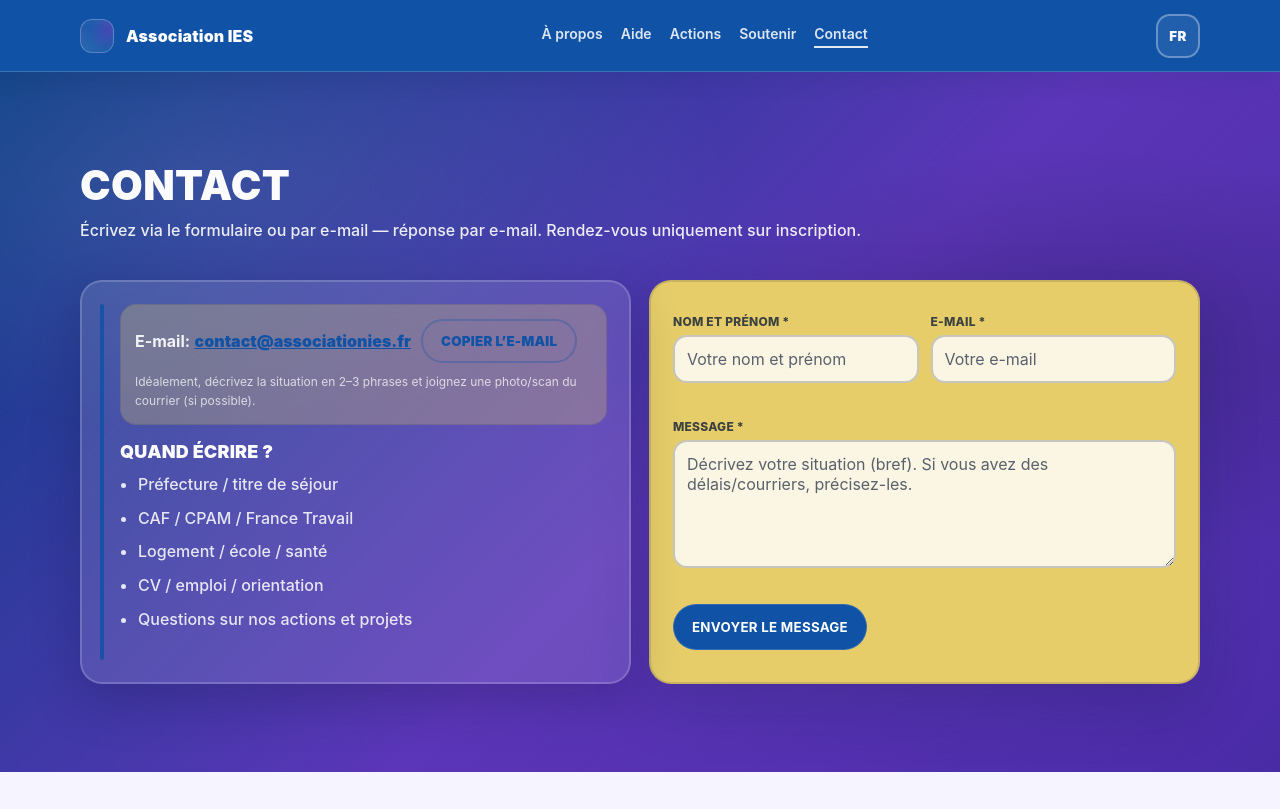
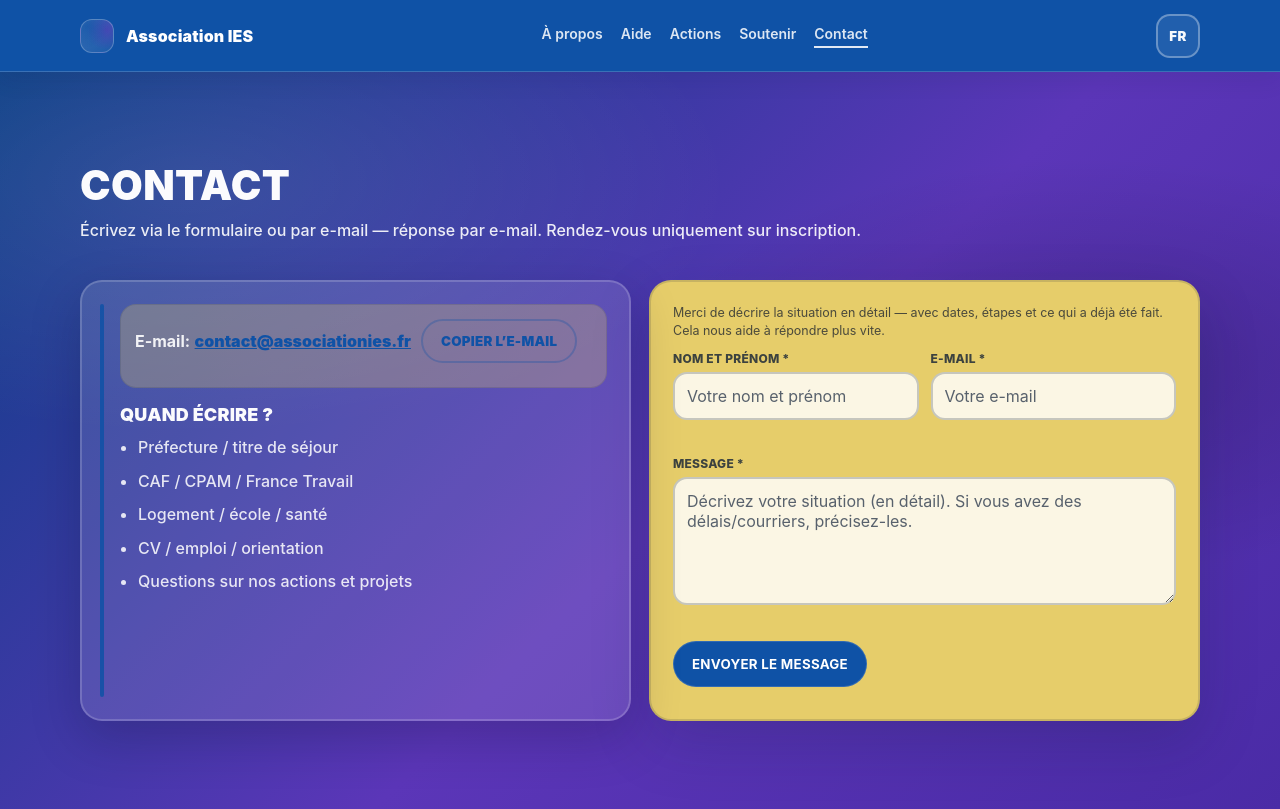
Before and after one commit to aslanzubairaev/Association-IES-, a Next.js app: page /fr/contact in a window 1280 px wide. Built offline with nearby package versions, Linux system fonts and the light colour scheme.

Commit message:
изменил тексты на желтой карточке на странице КОНТАКТЫ

```diff
--- /dev/null
+++ b/src/app/[locale]/contact/page.module.css
@@ -0,0 +1,7 @@
+.formNote {
+  font-size: 12.5px;
+  line-height: 1.4;
+  color: rgba(15, 23, 42, 0.72);
+  max-width: 560px;
+  margin: 0 0 12px;
+}
--- a/src/app/[locale]/contact/page.tsx
+++ b/src/app/[locale]/contact/page.tsx
@@ -4,6 +4,7 @@ import { Container } from "@/components/ui/Container";
 import { QuickContactForm } from "@/components/contacts/QuickContactForm";
 import { ContactEmailBox } from "@/components/contacts/ContactEmailBox";
 import { contactCopy, contactTopicLabels, getActionTopicLabels } from "@/content/actions";
+import styles from "./page.module.css";
 
 export default function ContactPage({
   params,
@@ -40,6 +41,10 @@ export default function ContactPage({
   const pageLead = contactCopy[locale].pageLead;
   const whenTitle = contactCopy[locale].whenTitle;
   const whenItems = contactCopy[locale].whenItems;
+  const helperTextRu =
+    "Пожалуйста, опишите ситуацию подробно — с датами, шагами и тем, что уже сделано. Так мы ответим быстрее.";
+  const helperTextFr =
+    "Merci de décrire la situation en détail — avec dates, étapes et ce qui a déjà été fait. Cela nous aide à répondre plus vite.";
 
   return (
     <main className="section section--purple">
@@ -70,6 +75,7 @@ export default function ContactPage({
           <div className="card card--paper contact-card contact-card--yellow">
             {/* Форма обращения: визуально как в Hero, но с кнопкой “Отправить сообщение / Envoyer un message”. */}
             <div style={{ maxWidth: 720, margin: "0 auto" }}>
+              <p className={styles.formNote}>{locale === "ru" ? helperTextRu : helperTextFr}</p>
               <QuickContactForm locale={locale} variant="page" prefillMessage={prefillMessage} />
             </div>
           </div>
--- a/src/content/actions.ts
+++ b/src/content/actions.ts
@@ -1051,7 +1051,7 @@ export const quickContactFormCopy: Record<ActionsLocale, QuickContactFormCopy> =
     messageLabel: "MESSAGE *",
     namePlaceholder: "Votre nom et prénom",
     emailPlaceholder: "Votre e-mail",
-    messagePlaceholder: "Décrivez votre situation (bref). Si vous avez des délais/courriers, précisez-les.",
+    messagePlaceholder: "Décrivez votre situation (en détail). Si vous avez des délais/courriers, précisez-les.",
     buttonLabel: { hero: "Envoyer", page: "Envoyer le message" },
     hint: "Réponse par e-mail. Rendez-vous / accueil sur inscription.",
     required: "Champ obligatoire",
@@ -1073,7 +1073,7 @@ export const quickContactFormCopy: Record<ActionsLocale, QuickContactFormCopy> =
     messageLabel: "СООБЩЕНИЕ *",
     namePlaceholder: "Ваше имя",
     emailPlaceholder: "Ваш e-mail",
-    messagePlaceholder: "Опишите ситуацию (кратко). Если есть сроки или письмо — укажите это в тексте.",
+    messagePlaceholder: "Опишите ситуацию (подробно). Если есть сроки или письмо — укажите это в тексте.",
     buttonLabel: { hero: "Отправить", page: "Отправить сообщение" },
     hint: "Ответим по e-mail. Приём/встречи — по записи.",
     required: "Обязательное поле",
@@ -1103,15 +1103,14 @@ export const contactEmailBoxCopy: Record<ActionsLocale, ContactEmailBoxCopy> = {
     copyLabel: "Copier l’e-mail",
     copiedLabel: "Copié",
     failedLabel: "Impossible de copier automatiquement",
-    helperText:
-      "Idéalement, décrivez la situation en 2–3 phrases et joignez une photo/scan du courrier (si possible).",
+    helperText: "",
   },
   ru: {
     emailLabel: "E-mail",
     copyLabel: "Скопировать e-mail",
     copiedLabel: "Скопировано",
     failedLabel: "Не удалось скопировать автоматически",
-    helperText: "Лучше писать с кратким описанием ситуации и приложить фото/скан письма (если есть).",
+    helperText: "",
   },
 };
 
```
